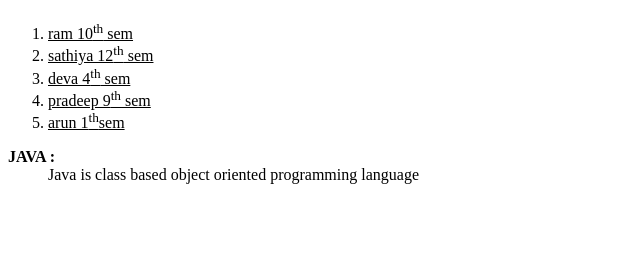
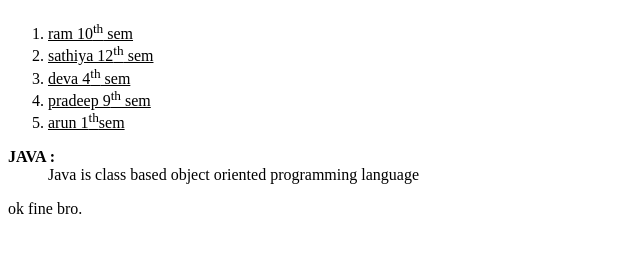
Before and after one commit to VarathaRamanujam/Resume, a plain HTML site: page Index.html in a window 1280 px wide. Shown: the part 321-574 px from the top of the page, without its empty margins (0-640 px from the left). Drawn offline with Linux system fonts and the light colour scheme.

Commit message:
insert some comments by owner

```diff
--- a/Index.html
+++ b/Index.html
@@ -39,7 +39,7 @@
 </li><li>
 <u>arun 1<sup>th</sup>sem </u>
 </li></ol>            <dl> <dt> <b>JAVA :</b> </dt><dd>  Java is class based object oriented programming language   </dd></dl>
-
+ok fine bro.
 
 
 </body>
```
